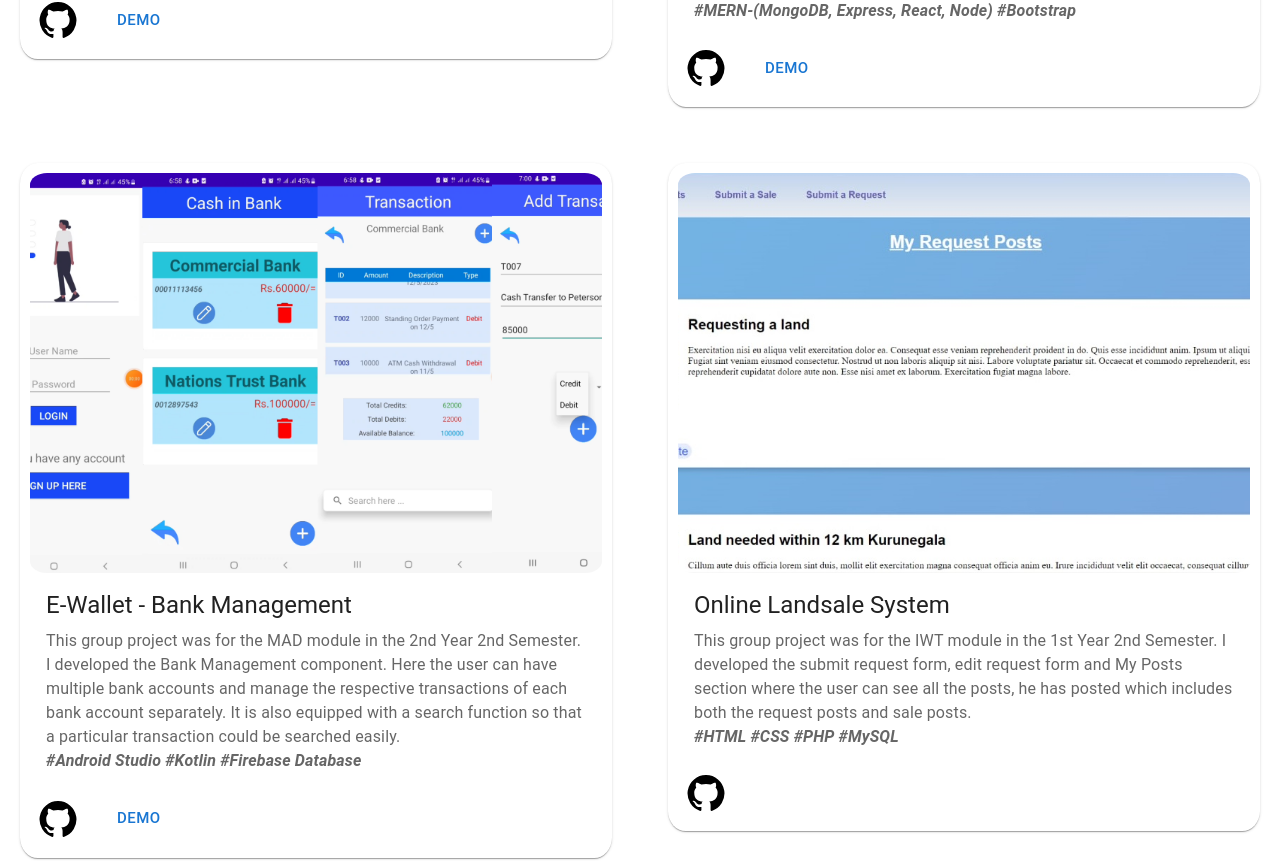
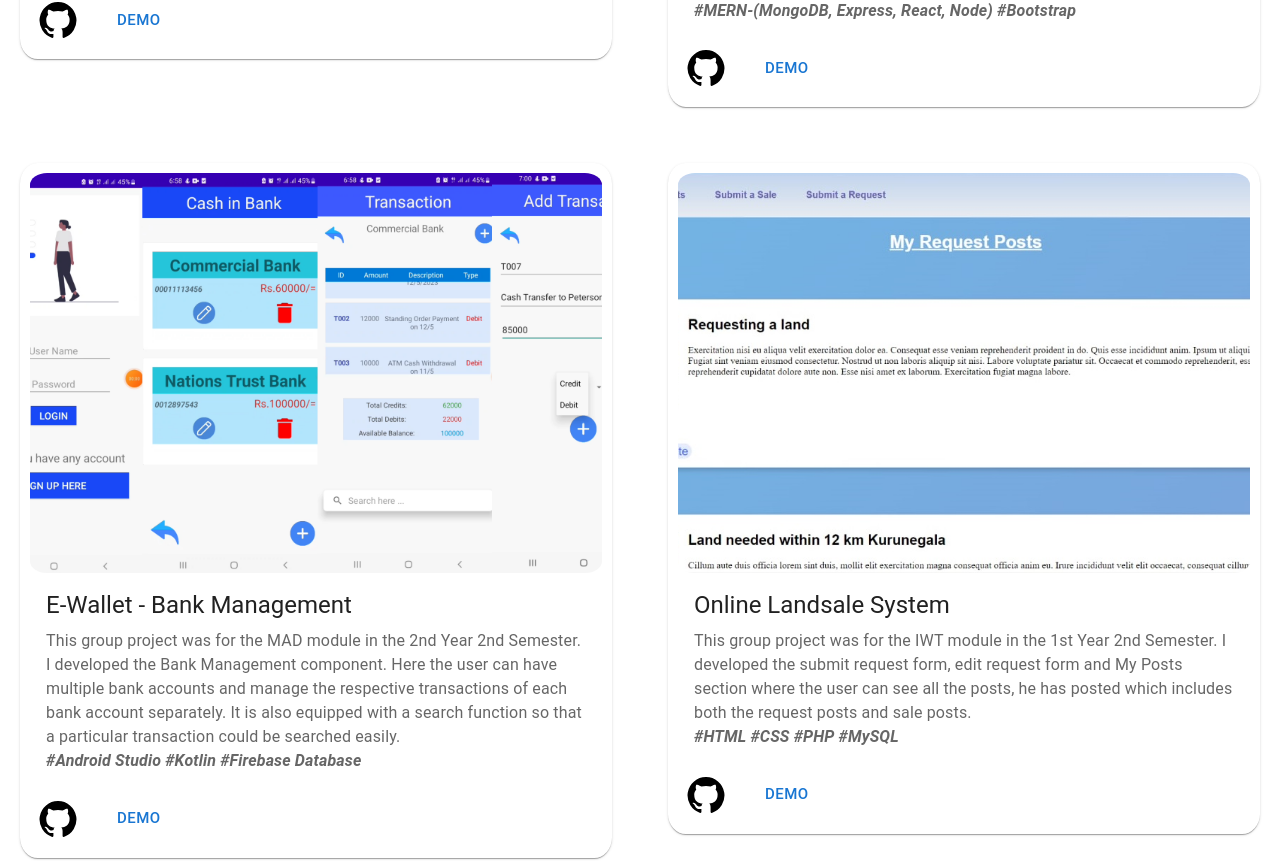
Before and after one commit to iamakmal/akmal-portfolio, a React (Create React App) app: page / in a window 1280 px wide. Shown: the part 4133-4994 px from the top of the page. Built offline with nearby package versions, Linux system fonts and the light colour scheme.

Commit message:
refactored code in projects

```diff
--- a/src/components/projects.jsx
+++ b/src/components/projects.jsx
@@ -14,15 +14,56 @@ import portfolio from '../assets/portfolio.png'
 import GitHubIcon from '@mui/icons-material/GitHub';
 
 function Projects() {
+
+  const projects = [
+    {
+      imgSrc: exam,
+      imgTitle: "exam system",
+      heading: "Online Exam System",
+      body: "This group project was for the OOP module in the 2nd Year 1st Semester. I developed the Students Dashboard and Feedback Section, where the student can view and edit his certain details, view the enrolled modules, attend the online exam and view the results of his past exams done through the system and also to send any feedbacks regarding the exam.",
+      tools: "#Java Servlets #JSP #MySQL #Bootstrap",
+      github: "https://github.com/iamakmal/ExamSystem",
+      linkedin: "https://www.linkedin.com/embed/feed/update/urn:li:ugcPost:7004138072615354370?compact=1"
+    },
+    {
+      imgSrc: resource,
+      imgTitle: "HR system",
+      heading: "HRMS - Resource Management",
+      body: "This group project was for the ITP module in the 2nd Year 2nd Semester. I developed the Resource Management component, here all the resources in the company which can be either devices or stationeries, they can be managed easily, by entering the available quantity, supplier details, and also to assign employees to a particular resource. It is also equipped with a search functionality and also reports are generated based on the available quantity and the number of employees assigned to a resource.",
+      tools: "#MERN-(MongoDB, Express, React, Node) #Bootstrap",
+      github: "https://github.com/IT21292422/HRMS-Resource-System",
+      linkedin: "https://www.linkedin.com/embed/feed/update/urn:li:ugcPost:7062811311100891137?compact=1"
+    },
+    {
+      imgSrc: bank,
+      imgTitle: "Bank Management",
+      heading: "E-Wallet - Bank Management",
+      body: "This group project was for the MAD module in the 2nd Year 2nd Semester. I developed the Bank Management component. Here the user can have multiple bank accounts and manage the respective transactions of each bank account separately. It is also equipped with a search function so that a particular transaction could be searched easily.",
+      tools: "#Android Studio #Kotlin #Firebase Database",
+      github: "https://github.com/IT21292422/WalletApp-PilotSquad",
+      linkedin: "https://www.linkedin.com/embed/feed/update/urn:li:ugcPost:7062784147399835648?compact=1"
+    },
+    {
+      imgSrc: landsale,
+      imgTitle: "Land Sale",
+      heading: "Online Landsale System",
+      body: "This group project was for the IWT module in the 1st Year 2nd Semester. I developed the submit request form, edit request form and My Posts section where the user can see all the posts, he has posted which includes both the request posts and sale posts.",
+      tools: "#HTML #CSS #PHP #MySQL",
+      github: "https://github.com/IT21292422/Landsale",
+    },
+    {
+      imgSrc: portfolio,
+      imgTitle: "Portfolio",
+      heading: "Personal Portfolio Website",
+      body: "This is my personal portfolio website. As a developer it is quite mandatory to have a portfolio website, inorder to provide information about yourself and to showcase your best projects with your relevant skills and experience. Keeping this in mind, I created this using only client side technologies. Another main aspect I considered here is the mobile responsiveness, which is also quite mandatory since most of the users access internet through smartphones. The contact me form is connected with Email JS, so once someone submits the form, it will be delivered to my personal email.",
+      tools: "#React JS #Material UI #Bootstrap",
+      github: "https://github.com/iamakmal/portfolio",
+      linkedin: "https://www.linkedin.com/embed/feed/update/urn:li:ugcPost:7086013694580568064?compact=1"
+    }
+  ]
+
+  const renderProjects = projects.map((project) => {
     return (
-    <>
-    <section id="projects">
-    <Typography variant="h2" align="center" gutterBottom>Projects</Typography>
-
-    <Grid
-      container
-      spacing={2}
-      >
       <Grid item xs={12} sm={6}>
         <Card sx={{ maxWidth: 800, borderRadius: '3%', margin: '20px', padding: '10px' }}>
           <CardMedia
@@ -30,146 +71,35 @@ function Projects() {
               height: { xs: 300, sm: 400 },
               borderRadius: '3%',
             }}
-        image={exam}
-        title="exam system"
+            image={project.imgSrc}
+            title={project.imgTitle}
           />
           <CardContent>
             <Typography gutterBottom variant="h5" component="div">
-          Online Exam System
+              {project.heading}
             </Typography>
-        <Typography variant="body1" color="text.secondary">
-        This group project was for the OOP module in the 2nd Year 1st Semester. I
-        developed the Students Dashboard and Feedback Section, where the student
-        can view and edit his certain details, view the enrolled modules, attend the
-        online exam and view the results of his past exams done through the system
-        and also to send any feedbacks regarding the exam.<br/>
-        <i><b>#Java Servlets #JSP #MySQL #Bootstrap</b></i>
+            <Typography variant="body1" color="text.secondary">{project.body}<br />
+              <i><b>{project.tools}</b></i>
             </Typography>
           </CardContent>
           <CardActions>
-      <a href="https://github.com/iamakmal/ExamSystem" target="_blank" rel="noopener noreferrer" style={{marginRight: '20px'}}><GitHubIcon style={{ fontSize: 40, color: 'black'}}/></a>
-      <a href="https://www.linkedin.com/embed/feed/update/urn:li:ugcPost:7004138072615354370?compact=1" target="_blank" rel="noopener noreferrer"><Button size="large">Demo</Button></a>
+            <a href={project.github} target="_blank" rel="noopener noreferrer" style={{ marginRight: '20px' }}><GitHubIcon style={{ fontSize: 40, color: 'black' }} /></a>
+            <a href={project.linkedin} target="_blank" rel="noopener noreferrer"><Button size="large">Demo</Button></a>
           </CardActions>
         </Card>
       </Grid>
+    )
+  })
 
-    <Grid item xs={12} sm={6}>
-    <Card sx={{ maxWidth: 800, borderRadius: '3%', margin: '20px', padding: '10px' }}>
-      <CardMedia
-         sx={{
-          height: { xs: 300, sm: 400 },
-          borderRadius: '3%',
-        }}
-        image={resource}
-        title="HR system"
-      />
-      <CardContent>
-        <Typography gutterBottom variant="h5" component="div">
-          HRMS - Resource Management
-        </Typography>
-        <Typography variant="body1" color="text.secondary">
-        This group project was for the ITP module in the 2nd Year 2nd Semester. I
-        developed the Resource Management component, here all the resources in
-        the company which can be either devices or stationeries, they can be
-        managed easily, by entering the available quantity, supplier details, and also
-        to assign employees to a particular resource. It is also equipped with a search
-        functionality and also reports are generated based on the available quantity
-        and the number of employees assigned to a resource.<br/>
-        <i><b>#MERN-(MongoDB, Express, React, Node) #Bootstrap</b></i>
-        </Typography>
-      </CardContent>
-      <CardActions>
-      <a href="https://github.com/IT21292422/HRMS-Resource-System" target="_blank" rel="noopener noreferrer" style={{marginRight: '20px'}}><GitHubIcon style={{ fontSize: 40, color: 'black'}}/></a>
-      <a href="https://www.linkedin.com/embed/feed/update/urn:li:ugcPost:7062811311100891137?compact=1" target="_blank" rel="noopener noreferrer"><Button size="large">Demo</Button></a>
-      </CardActions>
-    </Card>
-    </Grid>
-
-    <Grid item xs={12} sm={6}>
-    <Card sx={{ maxWidth: 800, borderRadius: '3%', margin: '20px', padding: '10px' }}>
-      <CardMedia
-         sx={{
-          height: { xs: 300, sm: 400 },
-          borderRadius: '3%',
-        }}
-        image={bank}
-        title="Bank management"
-      />
-      <CardContent>
-        <Typography gutterBottom variant="h5" component="div">
-          E-Wallet - Bank Management
-        </Typography>
-        <Typography variant="body1" color="text.secondary">
-        This group project was for the MAD module in the 2nd Year 2nd Semester. I
-        developed the Bank Management component. Here the user can have multiple
-        bank accounts and manage the respective transactions of each bank account
-        separately. It is also equipped with a search function so that a particular
-        transaction could be searched easily.<br/>
-        <i><b>#Android Studio #Kotlin #Firebase Database</b></i>
-        </Typography>
-      </CardContent>
-      <CardActions>
-      <a href="https://github.com/IT21292422/WalletApp-PilotSquad" target="_blank" rel="noopener noreferrer" style={{marginRight: '20px'}}><GitHubIcon style={{ fontSize: 40, color: 'black'}}/></a>
-      <a href="https://www.linkedin.com/embed/feed/update/urn:li:ugcPost:7062784147399835648?compact=1" target="_blank" rel="noopener noreferrer"><Button size="large">Demo</Button></a>
-      </CardActions>
-    </Card>
-    </Grid>
-
-    <Grid item xs={12} sm={6}>
-    <Card sx={{ maxWidth: 800, borderRadius: '3%', margin: '20px', padding: '10px' }}>
-      <CardMedia
-         sx={{
-          height: { xs: 300, sm: 400 },
-          borderRadius: '3%',
-        }}
-        image={landsale}
-        title="Bank management"
-      />
-      <CardContent>
-        <Typography gutterBottom variant="h5" component="div">
-          Online Landsale System
-        </Typography>
-        <Typography variant="body1" color="text.secondary">
-        This group project was for the IWT module in the 1st Year 2nd Semester. I
-        developed the submit request form, edit request form and My Posts section
-        where the user can see all the posts, he has posted which includes both the
-        request posts and sale posts.<br/>
-        <i><b>#HTML #CSS #PHP #MySQL</b></i>
-        </Typography>
-      </CardContent>
-      <CardActions>
-      <a href="https://github.com/IT21292422/Landsale" target="_blank" rel="noopener noreferrer" style={{marginRight: '20px'}}><GitHubIcon style={{ fontSize: 40, color: 'black'}}/></a>
-      </CardActions>
-    </Card>
-    </Grid>
-
-    <Grid item xs={12} sm={6}>
-    <Card sx={{ maxWidth: 800, borderRadius: '3%', margin: '20px', padding: '10px' }}>
-      <CardMedia
-         sx={{
-          height: { xs: 300, sm: 400 },
-          borderRadius: '3%',
-        }}
-        image={portfolio}
-        title="Portfolio Website"
-      />
-      <CardContent>
-        <Typography gutterBottom variant="h5" component="div">
-          Personal Portfolio Website
-        </Typography>
-        <Typography variant="body1" color="text.secondary">
-        This is my personal portfolio website. As a developer it is quite mandatory to have a portfolio website, inorder to provide information about yourself and to showcase your best projects with your relevant skills and experience. Keeping this in mind, I created this using only client side technologies. Another main aspect I considered here is the mobile responsiveness, which is also quite mandatory since most of the users access internet through smartphones. The contact me form is connected with Email JS, so once someone submits the form, it will be delivered to my personal email.
-        <br/>
-        <i><b>#React JS #Material UI #Bootstrap</b></i>
-        </Typography>
-      </CardContent>
-      <CardActions>
-      <a href="https://github.com/iamakmal/portfolio" target="_blank" rel="noopener noreferrer" style={{marginRight: '20px'}}><GitHubIcon style={{ fontSize: 40, color: 'black'}}/></a>
-      <a href="https://www.linkedin.com/embed/feed/update/urn:li:ugcPost:7086013694580568064?compact=1" target="_blank" rel="noopener noreferrer"><Button size="large">Demo</Button></a>
-      </CardActions>
-    </Card>
-    </Grid>
-
+  return (
+    <>
+      <section id="projects">
+        <Typography variant="h2" align="center" gutterBottom>Projects</Typography>
+        <Grid
+          container
+          spacing={2}
+        >
+        {renderProjects}
         </Grid>
       </section>
     </>
```
Lines whose indentation alone changed are shown as unchanged.
